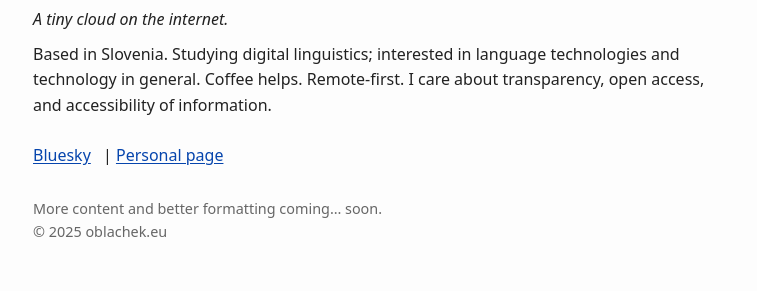
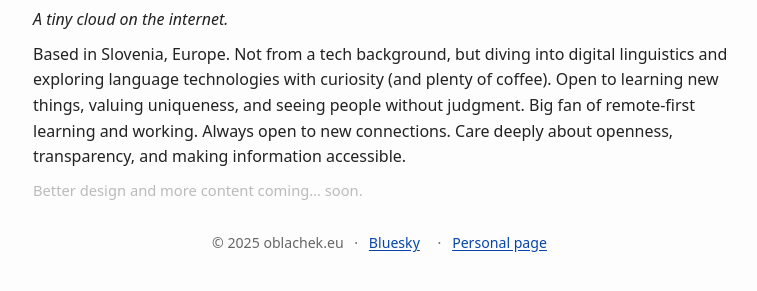
Before and after one commit to hulln/oblachek-eu-site, a plain HTML site: page index.html in a window 1280 px wide. Shown: the part 81-372 px from the top of the page, without its empty margins (257-1014 px from the left). Drawn offline with Linux system fonts and the light colour scheme.

Commit message:
Modify text

```diff
--- a/index.html
+++ b/index.html
@@ -40,19 +40,19 @@
   <p><em>A tiny cloud on the internet.</em></p>
 
   <p>
-    Based in Slovenia. Studying digital linguistics; interested in language technologies and technology in general. Coffee helps. Remote-first. I care about transparency, open access, and accessibility of information.
+  Based in Slovenia, Europe. Not from a tech background, but diving into digital linguistics and exploring language technologies with curiosity (and plenty of coffee). Open to learning new things, valuing uniqueness, and seeing people without judgment. Big fan of remote-first learning and working. Always open to new connections. Care deeply about openness, transparency, and making information accessible.
   </p>
-
-
-  <nav>
-    <a href="https://bsky.app/profile/oblachek.eu">Bluesky</a>
-    |
-    <a href="https://hulln.github.io">Personal page</a>
-  </nav>
-
+  <p style="color:#bbb; font-size:0.92em; margin-top:0.6em; margin-bottom:0.5em; text-align:left;">
+    Better design and more content coming… soon.
+  </p>
   <footer>
-    More content and better formatting coming… soon.<br>
-    © <span id="year"></span> oblachek.eu
+    <div style="text-align:center; color:#666; font-size:0.98em; margin-top:2em;">
+      © <span id="year"></span> oblachek.eu
+      <span style="margin:0 0.5em;">&middot;</span>
+      <a href="https://bsky.app/profile/oblachek.eu" style="color:#0645ad; text-decoration:underline; text-underline-offset:2px;">Bluesky</a>
+      <span style="margin:0 0.5em;">&middot;</span>
+      <a href="https://hulln.github.io" style="color:#0645ad; text-decoration:underline; text-underline-offset:2px;">Personal page</a>
+    </div>
   </footer>
 
   <script>
```
